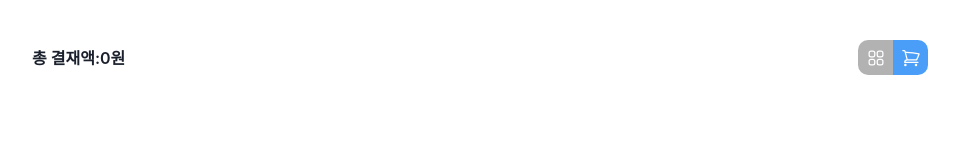
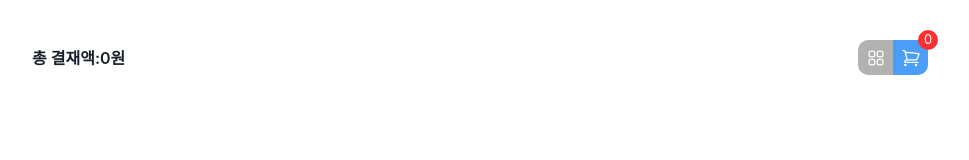
Before and after one commit to wanted-pre-7/pre-onboarding-9th-2-7, a React (Vite) app: page /reservations in a window 1280 px wide. Shown: the top 160 px of the page, without its empty margins (160-1129 px from the left). Built offline with nearby package versions, Linux system fonts and the light colour scheme.

Commit message:
feat[#23 #26]: 장바구니 수량 redux state 관리 및 표시

```diff
--- a/src/components/features/reservationSlice.ts
+++ b/src/components/features/reservationSlice.ts
@@ -3,6 +3,7 @@ import type { IReservationProduct } from "../../types/product";
 
 const initialState = {
   reservationList: [] as IReservationProduct[],
+  totalCnt: 0,
 };
 
 const reservationSlice = createSlice({
@@ -11,17 +12,22 @@ const reservationSlice = createSlice({
   reducers: {
     addReservation: (state, action) => {
       state.reservationList.push(action.payload);
+      state.totalCnt = ++state.totalCnt;
     },
     removeReservation: (state, action) => {
       state.reservationList = state.reservationList.filter(
         (reservation) => reservation.idx !== action.payload.idx,
       );
+      state.totalCnt = state.totalCnt - action.payload.cnt;
     },
     editReservation: (state, action) => {
       const target = state.reservationList.find(
         (reservation) => reservation.idx === action.payload.idx,
       );
-      if (target) target.cnt = action.payload.cnt;
+      if (target) {
+        state.totalCnt = state.totalCnt - target.cnt + action.payload.cnt;
+        target.cnt = action.payload.cnt;
+      }
     },
   },
 });
--- a/src/components/layout/MainHeader.tsx
+++ b/src/components/layout/MainHeader.tsx
@@ -1,5 +1,7 @@
 import styled from "@emotion/styled";
+import { useSelector } from "react-redux";
 import { useMatch, useNavigate } from "react-router-dom";
+import type { RootState } from "../../app/store";
 import GridSvg from "../../assets/svg/GridSvg";
 import ResetSvg from "../../assets/svg/ResetSvg";
 import ShopSvg from "../../assets/svg/ShopSvg";
@@ -24,6 +26,9 @@ const MainHeader = ({
   const mainMatch = useMatch("/main");
   const reservationMatch = useMatch("/reservations");
   const navigate = useNavigate();
+  const { totalCnt } = useSelector<RootState, { totalCnt: number }>(
+    (state) => state.reservation,
+  );
 
   return (
     <HeaderWrapper>
@@ -73,6 +78,7 @@ const MainHeader = ({
           isMatch={!!reservationMatch}
           onClick={() => navigate("/reservations")}
         >
+          <CartCnt>{totalCnt}</CartCnt>
           <ShopSvg />
         </Button>
       </ButtonContainer>
@@ -118,18 +124,24 @@ const Input = styled.input`
 const ButtonContainer = styled.div`
   display: flex;
   border-radius: 10px;
-  overflow: hidden;
 `;
 
 const Button = styled.button<{ isMatch?: boolean }>`
-  width: 35px;
-  height: 35px;
+  position: relative;
   display: flex;
   justify-content: center;
   align-items: center;
+  width: 35px;
+  height: 35px;
   background-color: ${(props) =>
     props.isMatch ? "#4a9ef8" : "rgba(0,0,0,0.3)"};
   color: white;
+  &:first-of-type {
+    border-radius: 10px 0px 0px 10px;
+  }
+  &:last-of-type {
+    border-radius: 0px 10px 10px 0px;
+  }
 `;
 
 const ResetButton = styled.button`
@@ -155,3 +167,19 @@ const Price = styled.h3`
   align-items: center;
   font-weight: 600;
 `;
+
+const CartCnt = styled.span`
+  position: absolute;
+  display: flex;
+  align-items: center;
+  justify-content: center;
+  width: 20px;
+  height: 20px;
+  font-size: 13px;
+  background-color: #fb3131;
+  color: white;
+
+  border-radius: 50%;
+  top: -10px;
+  right: -10px;
+`;
--- a/src/components/reservations/ReservationItem.tsx
+++ b/src/components/reservations/ReservationItem.tsx
@@ -30,7 +30,7 @@ const ReservationItem = ({ reservation }: IReservationItem) => {
   const toast = useToast();
 
   const handleRemoveReservation = () => {
-    dispatch(removeReservation({ idx: reservation.idx }));
+    dispatch(removeReservation(reservation));
     toast({
       title: "상품 예약이 삭제되었습니다.",
       status: "success",
@@ -41,7 +41,7 @@ const ReservationItem = ({ reservation }: IReservationItem) => {
   };
 
   const handleEditReservation = useCallback((_: string, num: number) => {
-    dispatch(editReservation({ idx: reservation.idx, cnt: num }));
+    dispatch(editReservation({ ...reservation, cnt: num }));
     if (reservation.maximumPurchases === num) {
       toast({
         title: `해당 상품의 최대 수량은 ${reservation.maximumPurchases}개 입니다.`,
```
